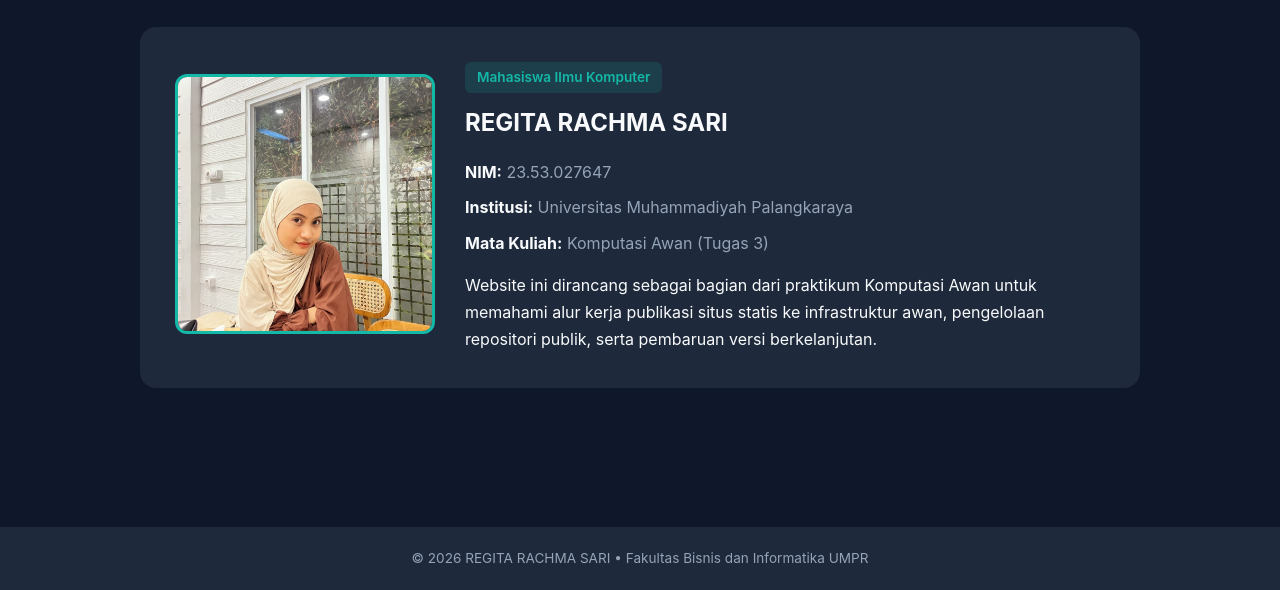
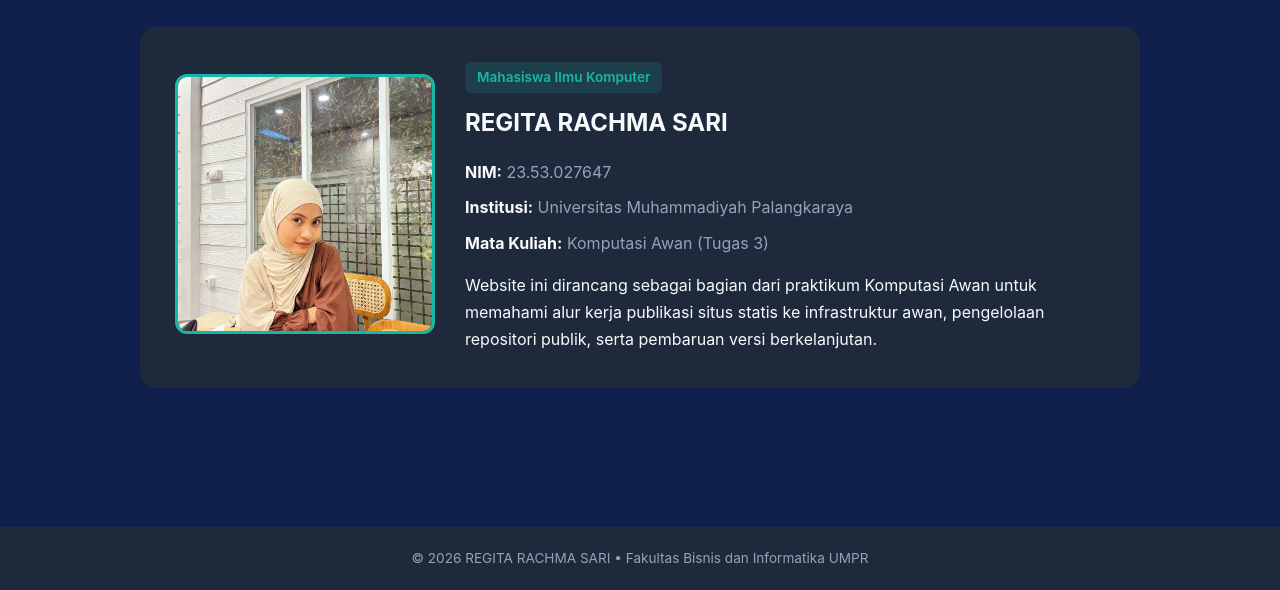
Before and after one commit to rahmanrulerr/TUGAS3-CLOUD-23.53.027647, a plain HTML site: page index.html in a window 1280 px wide. Shown: the part 210-800 px from the top of the page. Drawn offline with Linux system fonts and the light colour scheme.

Commit message:
pembaruan versi 2

```diff
--- a/assets/css/main.css
+++ b/assets/css/main.css
@@ -1,5 +1,5 @@
 :root {
-    --bg-body: #0f172a;
+    --bg-body: #0e204b;
     --bg-card: #1e293b;
     --text-main: #f8fafc;
     --text-muted: #94a3b8;
```
